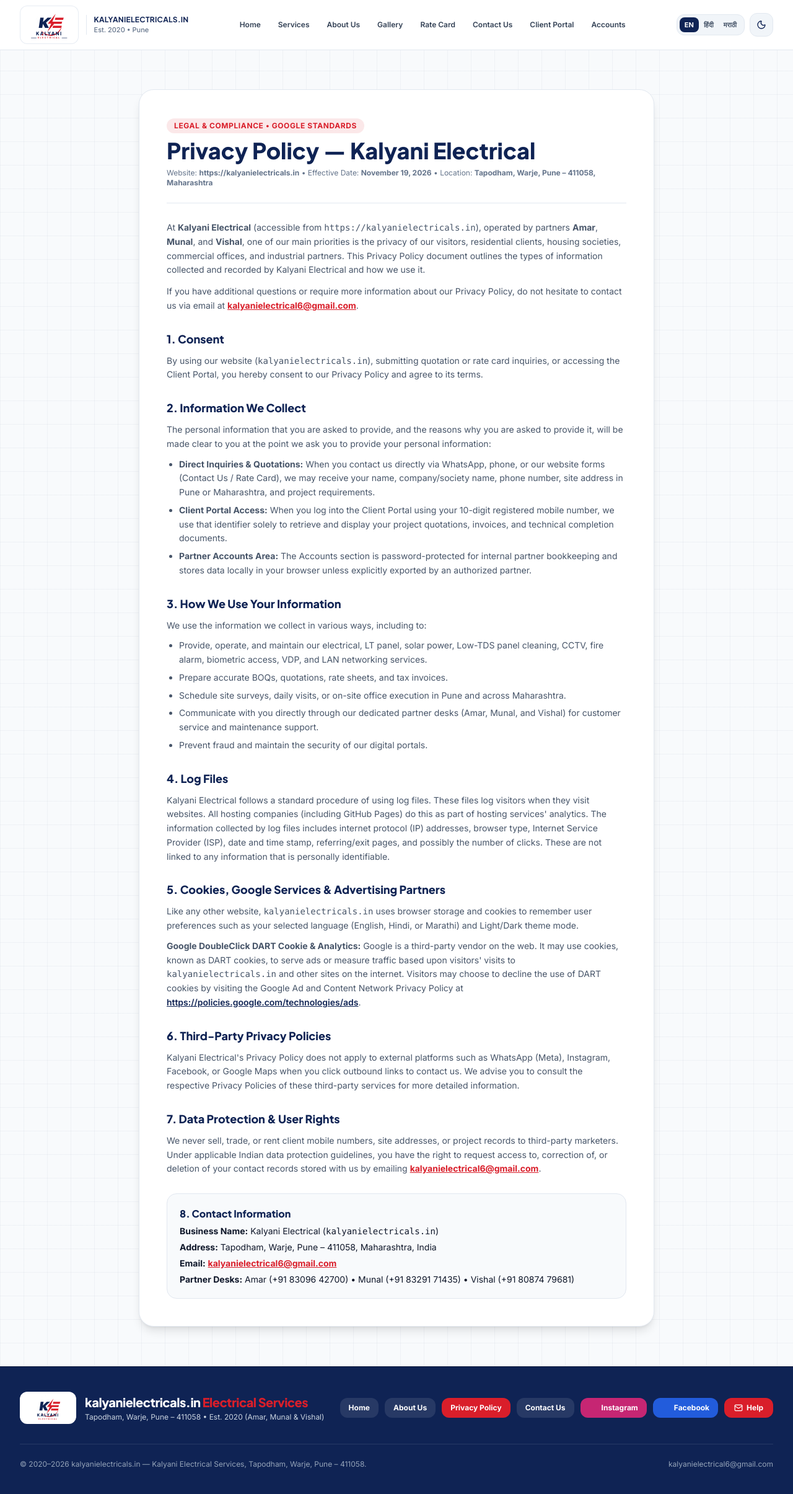
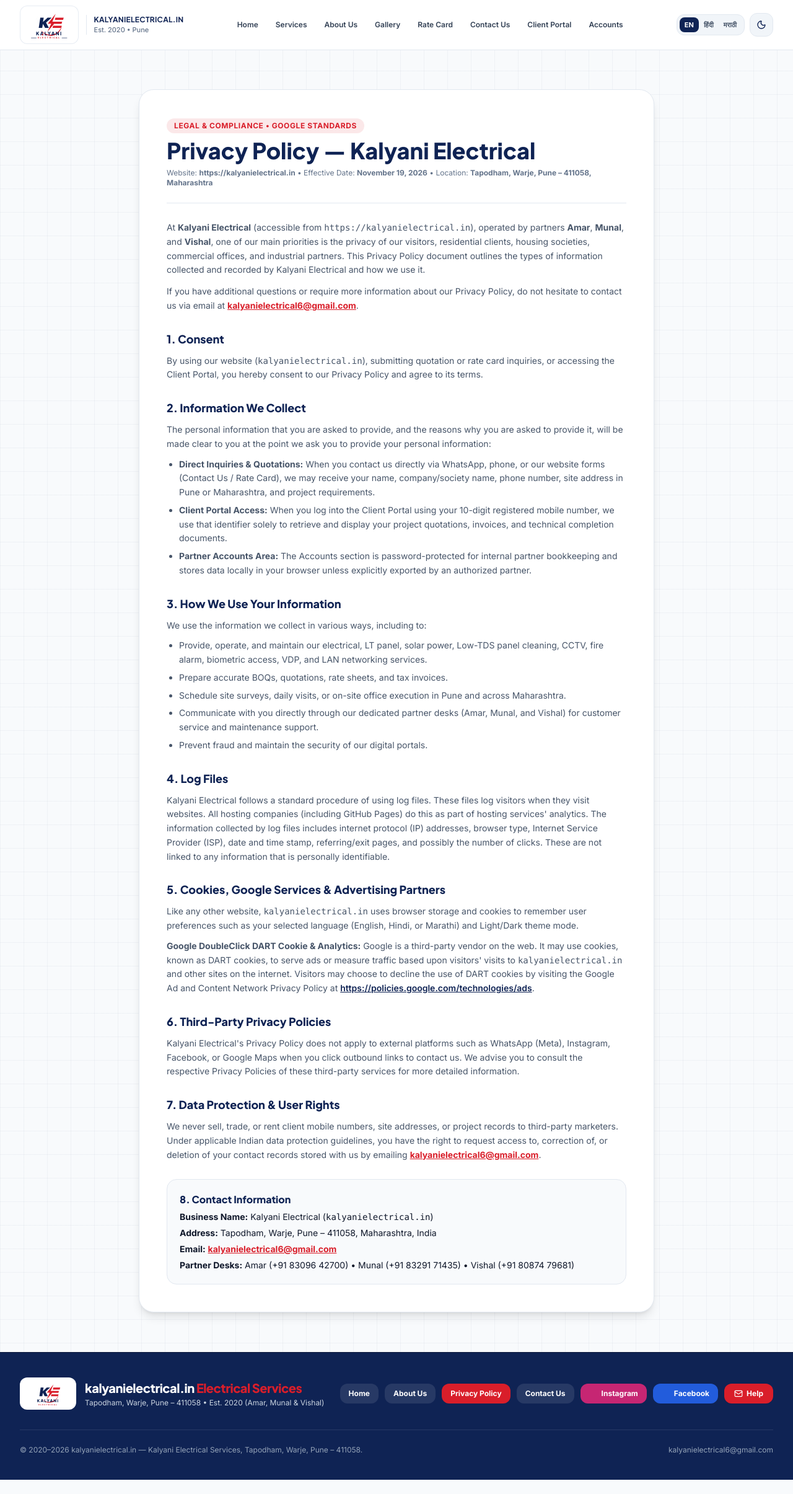
Before and after one commit to amartomar700/Kalyanielectrical.in, a plain HTML site: page privacy.html in a window 1280 px wide. Shown: the whole page at 62% size. After the commit the page ends 2387 px from the top, so only its background shows below. Drawn offline with nearby package versions, Linux system fonts and the light colour scheme.

Commit message:
Update privacy.html

```diff
--- a/privacy.html
+++ b/privacy.html
@@ -3,8 +3,8 @@
 <head>
   <meta charset="UTF-8" />
   <meta name="viewport" content="width=device-width, initial-scale=1.0" />
-  <title>Privacy Policy | Kalyani Electrical — kalyanielectricals.in</title>
-  <meta name="description" content="Official Google-compliant Privacy Policy for Kalyani Electrical (kalyanielectricals.in), Tapodham, Warje, Pune – 411058." />
+  <title>Privacy Policy | Kalyani Electrical — kalyanielectrical.in</title>
+  <meta name="description" content="Official Google-compliant Privacy Policy for Kalyani Electrical (kalyanielectrical.in), Tapodham, Warje, Pune – 411058." />
 
   <!-- Favicons & App Manifest -->
   <link rel="icon" type="image/x-icon" href="favicon.ico" />
@@ -97,7 +97,7 @@
             </svg>
           </div>
           <div class="hidden xl:block border-l border-slate-200 dark:border-slate-700 pl-3">
-            <span class="block font-display font-bold text-xs text-ke-navy dark:text-white tracking-wide uppercase">kalyanielectricals.in</span>
+            <span class="block font-display font-bold text-xs text-ke-navy dark:text-white tracking-wide uppercase">kalyanielectrical.in</span>
             <span class="block text-[11px] text-slate-500 dark:text-slate-400 font-medium">Est. 2020 • Pune</span>
           </div>
         </a>
@@ -162,13 +162,13 @@
             Privacy Policy — Kalyani Electrical
           </h1>
           <p class="text-xs text-slate-500 dark:text-slate-400 mt-2">
-            Website: <strong>https://kalyanielectricals.in</strong> • Effective Date: <strong>November 19, 2026</strong> • Location: <strong>Tapodham, Warje, Pune – 411058, Maharashtra</strong>
+            Website: <strong>https://kalyanielectrical.in</strong> • Effective Date: <strong>November 19, 2026</strong> • Location: <strong>Tapodham, Warje, Pune – 411058, Maharashtra</strong>
           </p>
         </header>
 
         <section class="space-y-3 text-sm text-slate-600 dark:text-slate-300 leading-relaxed">
           <p>
-            At <strong>Kalyani Electrical</strong> (accessible from <code>https://kalyanielectricals.in</code>), operated by partners <strong>Amar</strong>, <strong>Munal</strong>, and <strong>Vishal</strong>, one of our main priorities is the privacy of our visitors, residential clients, housing societies, commercial offices, and industrial partners. This Privacy Policy document outlines the types of information collected and recorded by Kalyani Electrical and how we use it.
+            At <strong>Kalyani Electrical</strong> (accessible from <code>https://kalyanielectrical.in</code>), operated by partners <strong>Amar</strong>, <strong>Munal</strong>, and <strong>Vishal</strong>, one of our main priorities is the privacy of our visitors, residential clients, housing societies, commercial offices, and industrial partners. This Privacy Policy document outlines the types of information collected and recorded by Kalyani Electrical and how we use it.
           </p>
           <p>
             If you have additional questions or require more information about our Privacy Policy, do not hesitate to contact us via email at <a href="mailto:kalyanielectrical6@gmail.com" class="text-ke-red font-bold underline">kalyanielectrical6@gmail.com</a>.
@@ -178,7 +178,7 @@
         <section class="space-y-2.5 text-sm text-slate-600 dark:text-slate-300 leading-relaxed">
           <h2 class="font-display font-extrabold text-lg text-ke-navy dark:text-white">1. Consent</h2>
           <p>
-            By using our website (<code>kalyanielectricals.in</code>), submitting quotation or rate card inquiries, or accessing the Client Portal, you hereby consent to our Privacy Policy and agree to its terms.
+            By using our website (<code>kalyanielectrical.in</code>), submitting quotation or rate card inquiries, or accessing the Client Portal, you hereby consent to our Privacy Policy and agree to its terms.
           </p>
         </section>
 
@@ -216,10 +216,10 @@
         <section class="space-y-2.5 text-sm text-slate-600 dark:text-slate-300 leading-relaxed">
           <h2 class="font-display font-extrabold text-lg text-ke-navy dark:text-white">5. Cookies, Google Services &amp; Advertising Partners</h2>
           <p>
-            Like any other website, <code>kalyanielectricals.in</code> uses browser storage and cookies to remember user preferences such as your selected language (English, Hindi, or Marathi) and Light/Dark theme mode.
+            Like any other website, <code>kalyanielectrical.in</code> uses browser storage and cookies to remember user preferences such as your selected language (English, Hindi, or Marathi) and Light/Dark theme mode.
           </p>
           <p>
-            <strong>Google DoubleClick DART Cookie &amp; Analytics:</strong> Google is a third-party vendor on the web. It may use cookies, known as DART cookies, to serve ads or measure traffic based upon visitors' visits to <code>kalyanielectricals.in</code> and other sites on the internet. Visitors may choose to decline the use of DART cookies by visiting the Google Ad and Content Network Privacy Policy at <a href="https://policies.google.com/technologies/ads" target="_blank" rel="noopener noreferrer" class="text-ke-navy dark:text-amber-300 font-semibold underline">https://policies.google.com/technologies/ads</a>.
+            <strong>Google DoubleClick DART Cookie &amp; Analytics:</strong> Google is a third-party vendor on the web. It may use cookies, known as DART cookies, to serve ads or measure traffic based upon visitors' visits to <code>kalyanielectrical.in</code> and other sites on the internet. Visitors may choose to decline the use of DART cookies by visiting the Google Ad and Content Network Privacy Policy at <a href="https://policies.google.com/technologies/ads" target="_blank" rel="noopener noreferrer" class="text-ke-navy dark:text-amber-300 font-semibold underline">https://policies.google.com/technologies/ads</a>.
           </p>
         </section>
 
@@ -239,7 +239,7 @@
 
         <section class="p-5 rounded-2xl bg-slate-50 dark:bg-slate-800/80 border border-slate-200 dark:border-slate-700 text-xs sm:text-sm space-y-1.5">
           <h2 class="font-display font-extrabold text-base text-ke-navy dark:text-white">8. Contact Information</h2>
-          <p><strong>Business Name:</strong> Kalyani Electrical (<code>kalyanielectricals.in</code>)</p>
+          <p><strong>Business Name:</strong> Kalyani Electrical (<code>kalyanielectrical.in</code>)</p>
           <p><strong>Address:</strong> Tapodham, Warje, Pune – 411058, Maharashtra, India</p>
           <p><strong>Email:</strong> <a href="mailto:kalyanielectrical6@gmail.com" class="text-ke-red font-bold underline">kalyanielectrical6@gmail.com</a></p>
           <p><strong>Partner Desks:</strong> Amar (+91 83096 42700) • Munal (+91 83291 71435) • Vishal (+91 80874 79681)</p>
@@ -274,7 +274,7 @@
           </div>
           <div>
             <span class="font-display font-extrabold text-lg sm:text-xl tracking-tight block">
-              kalyanielectricals.in <span class="text-ke-red">Electrical Services</span>
+              kalyanielectrical.in <span class="text-ke-red">Electrical Services</span>
             </span>
             <span class="text-xs text-slate-300 block mt-0.5">
               Tapodham, Warje, Pune – 411058 • Est. 2020 (Amar, Munal &amp; Vishal)
@@ -294,14 +294,14 @@
           <a href="https://www.facebook.com/search/top?q=Kalyani%20Electrical%20Pune" target="_blank" rel="noopener noreferrer" class="px-3.5 py-2 rounded-xl bg-blue-600/90 hover:bg-blue-600 text-white text-xs font-bold flex items-center gap-1.5 transition-all">
             <i data-lucide="facebook" class="w-3.5 h-3.5"></i><span>Facebook</span>
           </a>
-          <a href="mailto:kalyanielectrical6@gmail.com?subject=Help%20-%20Kalyani%20Electrical%20(kalyanielectricals.in)" class="px-4 py-2 rounded-xl bg-ke-red hover:bg-ke-redDark text-white text-xs font-bold flex items-center gap-1.5 shadow-sm transition-all">
+          <a href="mailto:kalyanielectrical6@gmail.com?subject=Help%20-%20Kalyani%20Electrical%20(kalyanielectrical.in)" class="px-4 py-2 rounded-xl bg-ke-red hover:bg-ke-redDark text-white text-xs font-bold flex items-center gap-1.5 shadow-sm transition-all">
             <i data-lucide="mail" class="w-3.5 h-3.5"></i><span>Help</span>
           </a>
         </div>
       </div>
 
       <div class="pt-6 flex flex-col sm:flex-row items-center justify-between gap-3 text-xs text-slate-400">
-        <p>© 2020–2026 kalyanielectricals.in — Kalyani Electrical Services, Tapodham, Warje, Pune – 411058.</p>
+        <p>© 2020–2026 kalyanielectrical.in — Kalyani Electrical Services, Tapodham, Warje, Pune – 411058.</p>
         <a href="mailto:kalyanielectrical6@gmail.com" class="hover:text-white transition-colors">kalyanielectrical6@gmail.com</a>
       </div>
     </div>
```
